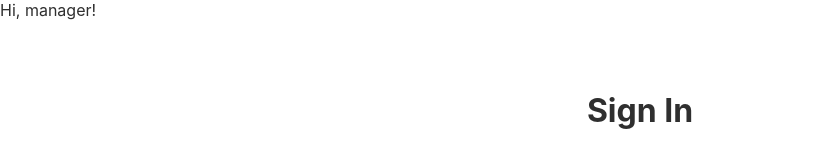
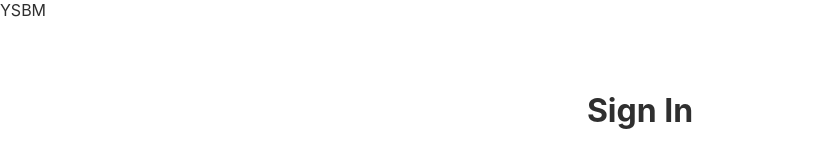
Before and after one commit to Senseinvader/shipment-manager, a React (Create React App) app: page / in a window 1280 px wide. Shown: the top 160 px of the page, without its empty margins (0-832 px from the left). Built offline with nearby package versions, Linux system fonts and the light colour scheme.

Commit message:
Include NavBar and Cabinet components into the App component

```diff
--- a/src/App.js
+++ b/src/App.js
@@ -1,18 +1,19 @@
 import React, { Component } from 'react';
 import LoginForm from './components/LoginForm';
-import { BrowserRouter, Route } from 'react-router-dom';
+import NavBar from './components/NavBar';
+import Cabinet from './components/Cabinet';
+import { BrowserRouter as Router, Route } from 'react-router-dom';
 
 class App extends Component {
   render() {
     return (
-      <BrowserRouter>
+      <Router>
         <div className="App">
-          <header className="App-header">
-            Hi, manager!
-          </header>
+          <NavBar/>
           <Route exact path='/' component={LoginForm}/>
+          <Route exact path='/admin' component={Cabinet}/>
         </div>
-      </BrowserRouter>
+      </Router>
     );
   }
 }
```
